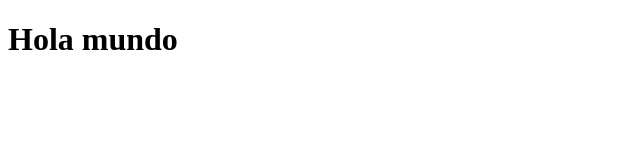
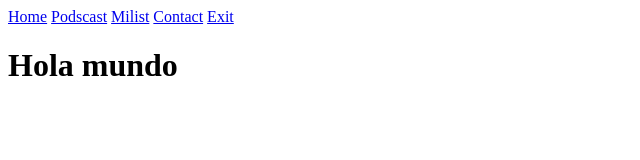
Before and after one commit to ernydavid/MiWeb, a plain HTML site: page index.html in a window 1280 px wide. Shown: the whole page, without its empty margins (0-640 px from the left). Drawn offline with Linux system fonts and the light colour scheme.

Commit message:
agregando el menu derecho

```diff
--- a/index.html
+++ b/index.html
@@ -8,6 +8,15 @@
     <link rel="stylesheet" href="/css/main.css">
 </head>
 <body>
+    <div class="container">
+        <aside>
+            <a href="#">Home</a>
+            <a href="#">Podscast</a>
+            <a href="#">Milist</a>
+            <a href="#">Contact</a>
+            <a href="#">Exit</a>
+        </aside>
+    </div>
     <h1>Hola mundo</h1>
 </body>
 </html>
```
